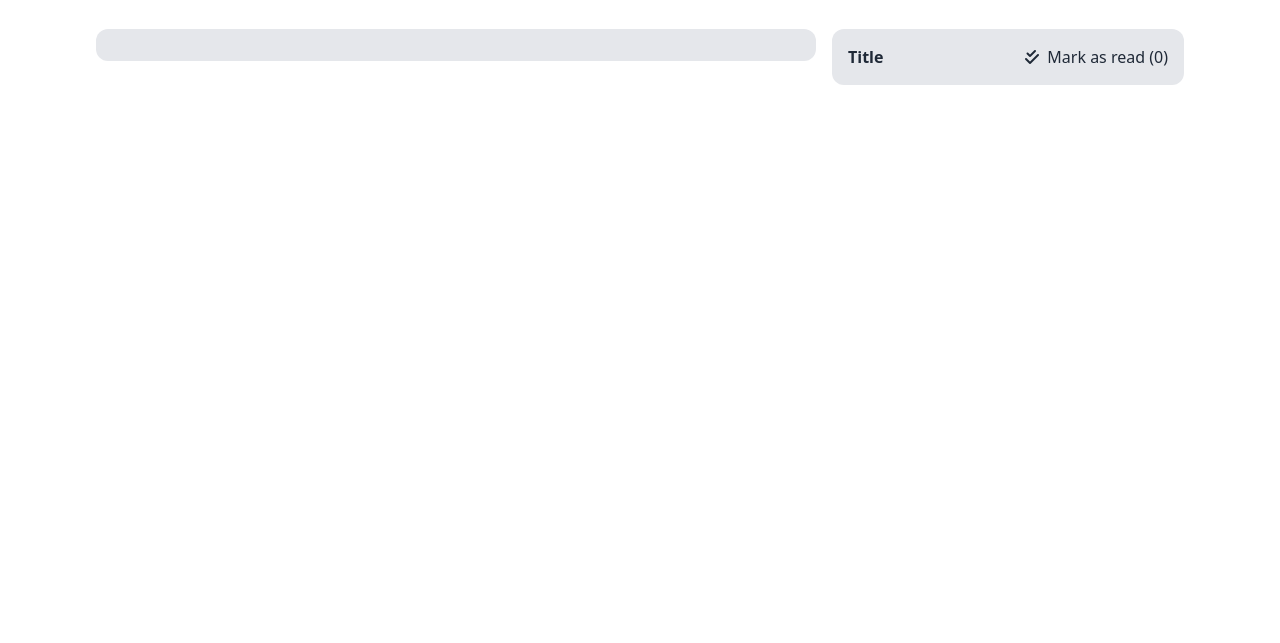
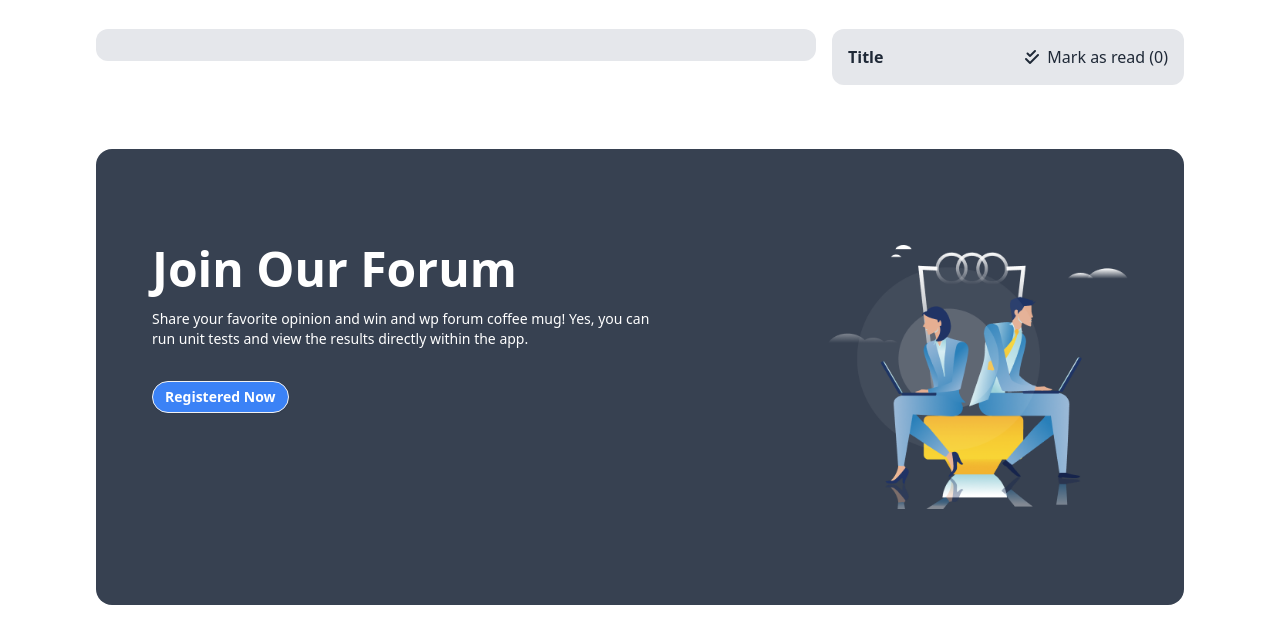
Before and after one commit to Faisal778/OpenMic, a plain HTML site: page index.html in a window 1280 px wide. Shown: the part 719-1362 px from the top of the page. Before the commit the page ends 804 px from the top, so only its background shows below. Drawn offline with nearby package versions, Linux system fonts and the light colour scheme; no server answers.

Commit message:
join our forum section -complete

```diff
--- a/index.html
+++ b/index.html
@@ -161,6 +161,31 @@
         </div>
       </section>
       <!-- forum post card section end -->
+
+      <!-- join out forum section start  -->
+
+      <section class = "my-16">
+        <div class="bg-gradient-to-b bg-gray-700 rounded-2xl flex flex-col lg:flex-row lg:justify-around p-14 py-24">
+          <div class="flex flex-col gap-8 mb-4">
+            <div class="flex flex-col gap-4">
+              <h3 class="text-white text-3xl lg:text-5xl font-bold">Join Our Forum</h3>
+
+              <p class="text-white text-sm w-[75%]"> Share your favorite opinion and win and wp forum coffee mug! Yes, you can
+                run unit tests and view the results directly within the app. </p>
+            </div>
+
+            <div class="flex flex-col lg:flex-row gap-2">
+              <a class="btn btn-sm rounded-full bg-blue-500 text-white ">Registered Now</a>
+            </div>
+          </div>
+          <div class="">
+
+             <img src="images/joinforum.png" alt="">
+            </div>
+          </div>
+        </div>
+      </section>
+      <!-- join out forum section end -->
     </main>
 
     <!-- js script  -->
```
